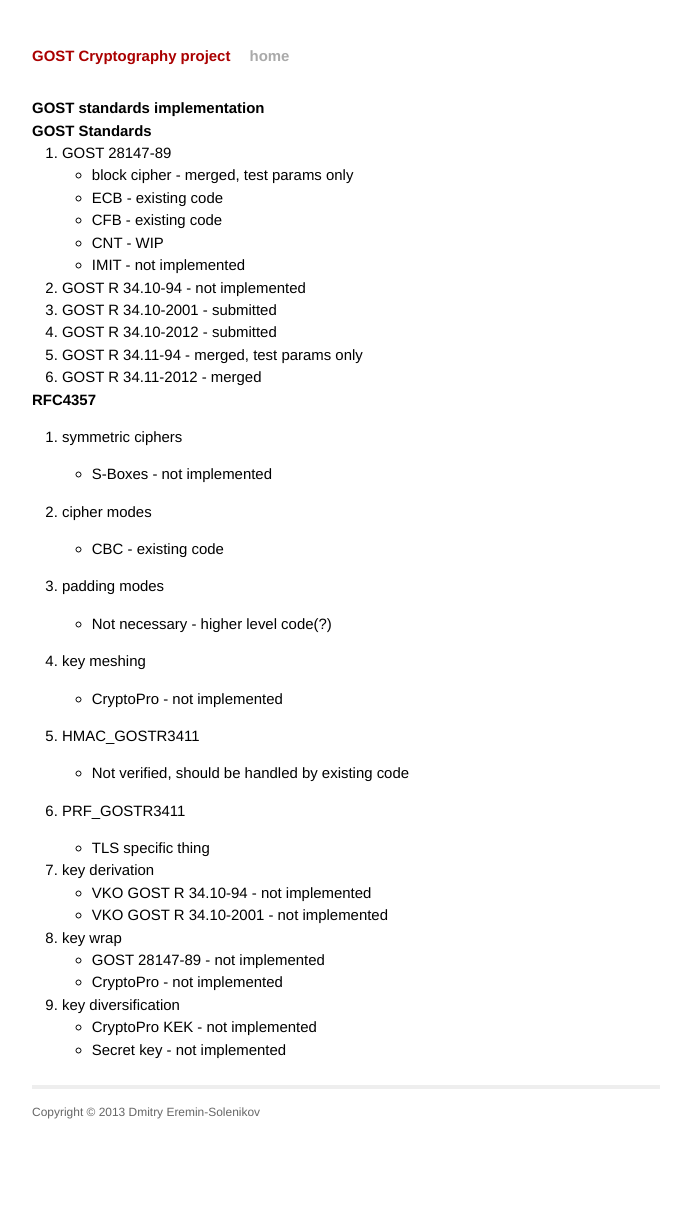
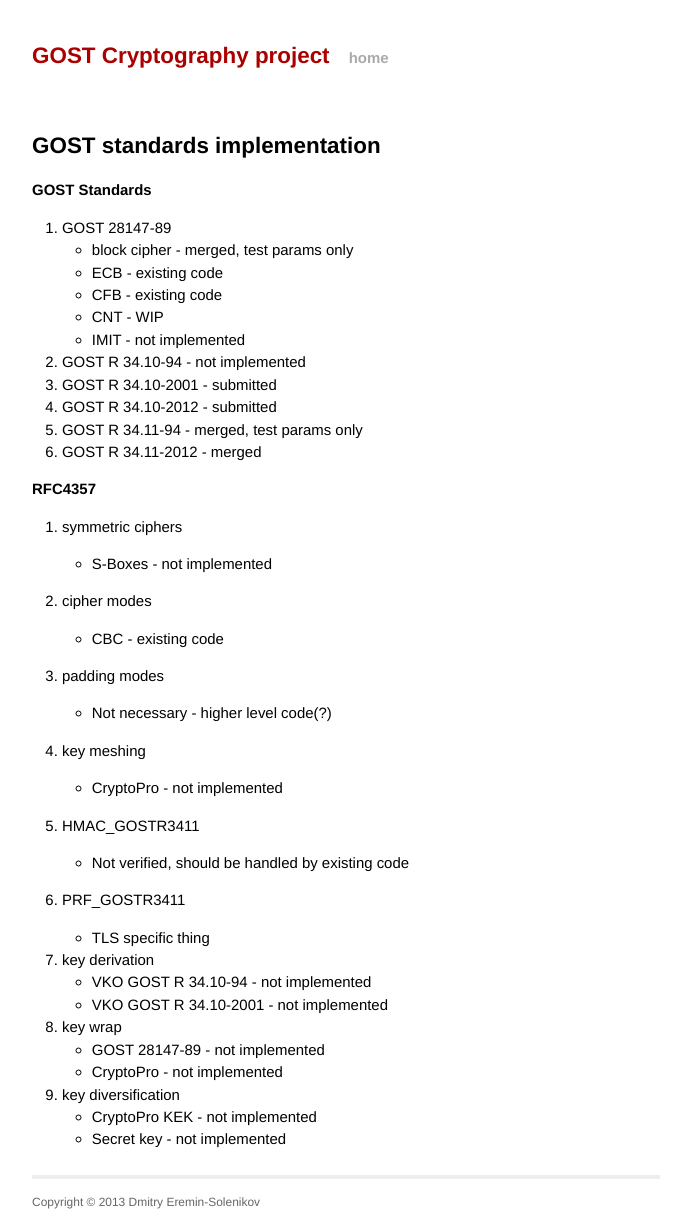
Before and after one commit to GostCrypt/gostcrypt.github.io, a Jekyll site: the page built from _posts/2013-01-01-standards.markdown, in a window 1280 px wide. Shown: the whole page, without its empty margins (294-985 px from the left). Built offline with Jekyll 4.4.1, drawn with Linux system fonts in a browser that asks for light colours; before the commit the page ends 1135 px from its top, so only the background shows below that.

Commit message:
CSS improvements
Signed-off-by: Dmitry Eremin-Solenikov <dmitry_eremin@mentor.com>

```diff
--- a/css/main.css
+++ b/css/main.css
@@ -168,3 +168,11 @@ ul.posts .excerpt {
 li {
 	margin-left: 2em;
 }
+h1 {
+	font-size: 150%;
+}
+h2 {
+	font-size: 150%;
+}
+h2 { margin-bottom: 1em; margin-top: 1em; }
+h3 { margin-bottom: 1em; margin-top: 1em; }
```
